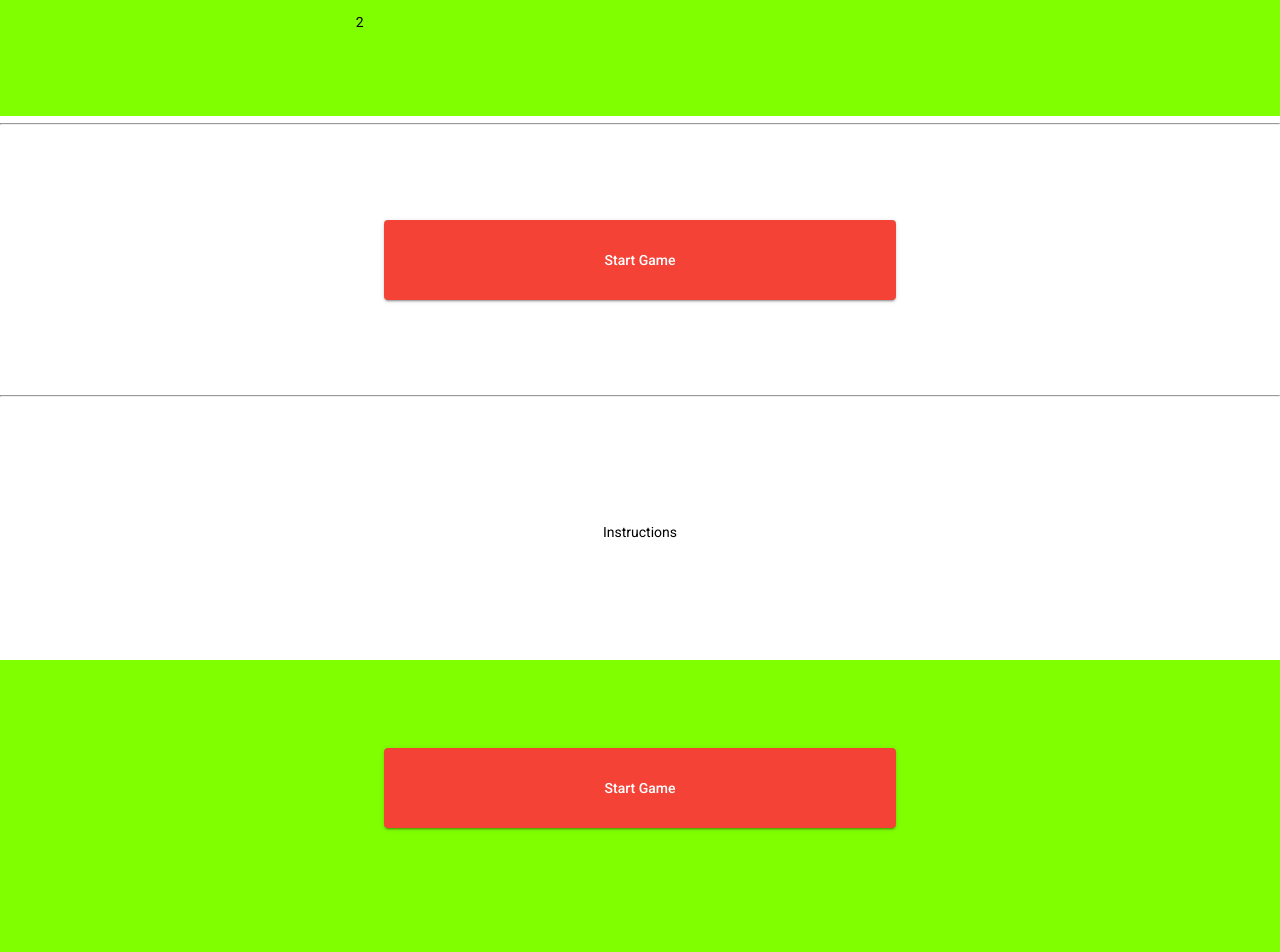
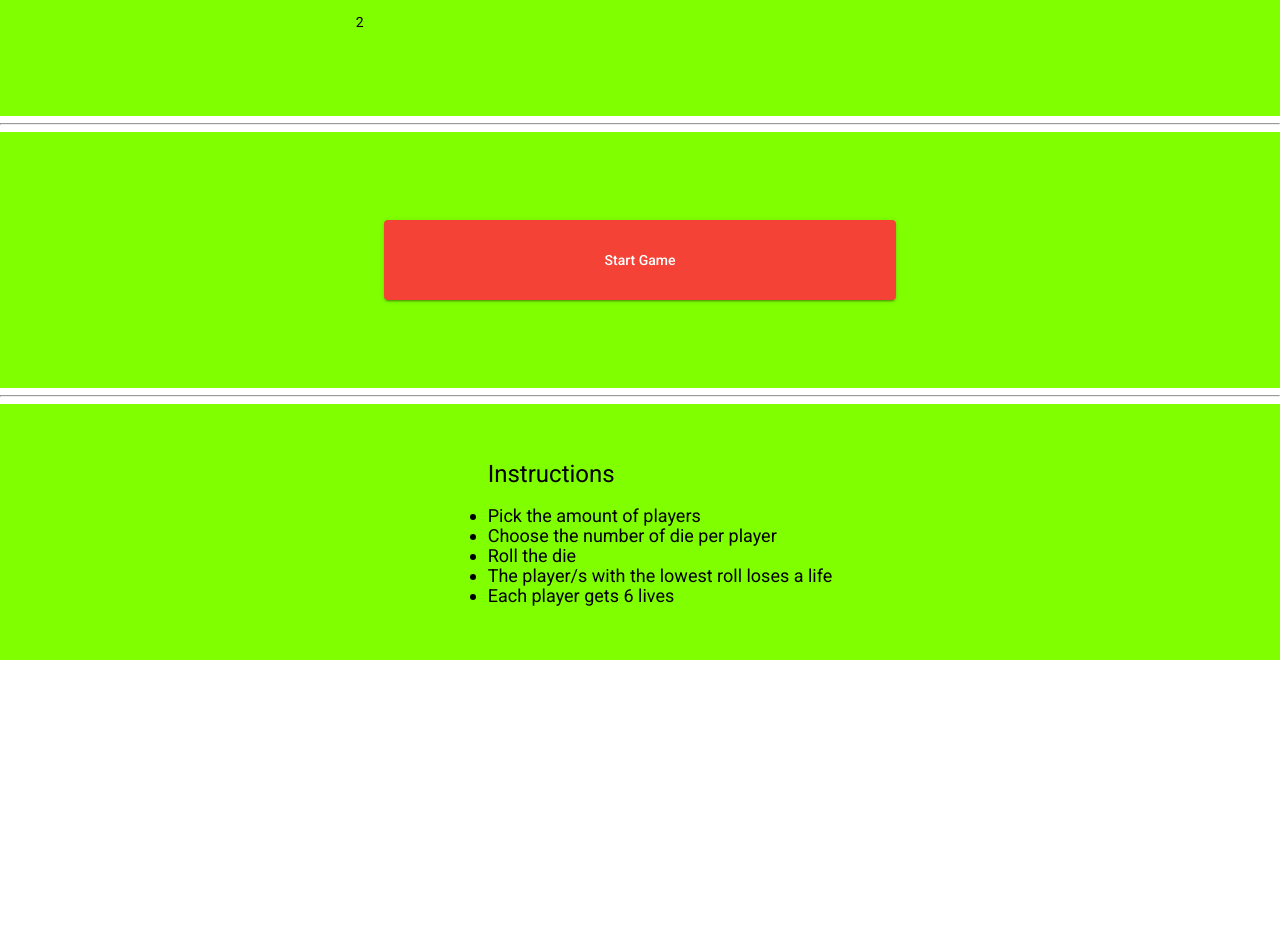
Before and after one commit to LoganLan/dice-game, an Angular app in the folder dice-game/: page / in a window 1280 px wide. Shown: the part 140-1092 px from the top of the page. After the commit the page ends 800 px from the top, so only its background shows below. Built offline with nearby package versions, Linux system fonts and the light colour scheme.

Commit message:
need start page fixes

```diff
--- a/dice-game/src/app/start-page/start-page.component.html
+++ b/dice-game/src/app/start-page/start-page.component.html
@@ -27,7 +27,7 @@
       </div>
     </ul>
   </mat-grid-tile>
-  <mat-grid-tile class="tiles-color">
+  <mat-grid-tile class="slider-tiles">
     <ul>
       Number Of Dice Per Player
     </ul>
@@ -51,7 +51,7 @@
   </mat-grid-tile>
 </mat-grid-list>
 <hr />
-<mat-grid-list cols="1" rowHeight="32vh">
+<mat-grid-list cols="1" rowHeight="32vh" class="tiles-color">
   <mat-grid-tile>
     <button
       mat-raised-button
@@ -63,15 +63,6 @@
   </mat-grid-tile>
 </mat-grid-list>
 <hr />
-<mat-grid-list cols="1" rowHeight="32vh">
-  <mat-grid-tile>Instructions</mat-grid-tile>
-</mat-grid-list>
-
-<mat-grid-list cols="1" rowHeight="32vh" class="tiles-color">
-  <mat-grid-tile>
-    <button mat-raised-button color="warn">Start Game</button>
-  </mat-grid-tile>
-</mat-grid-list>
 
 <mat-grid-list cols="1" rowHeight="32vh" class="tiles-color">
   <mat-grid-tile>
```
